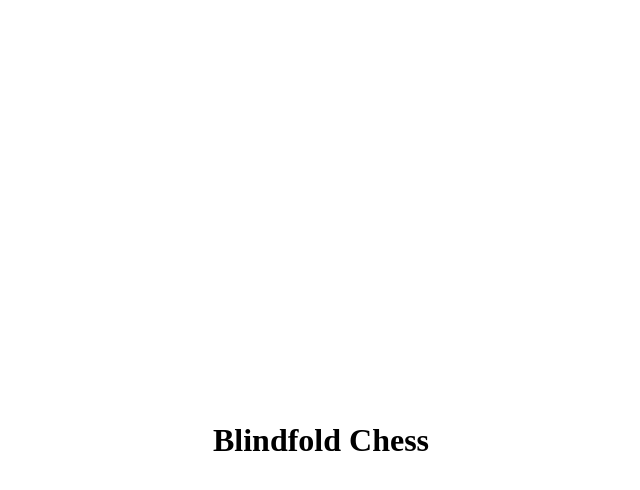
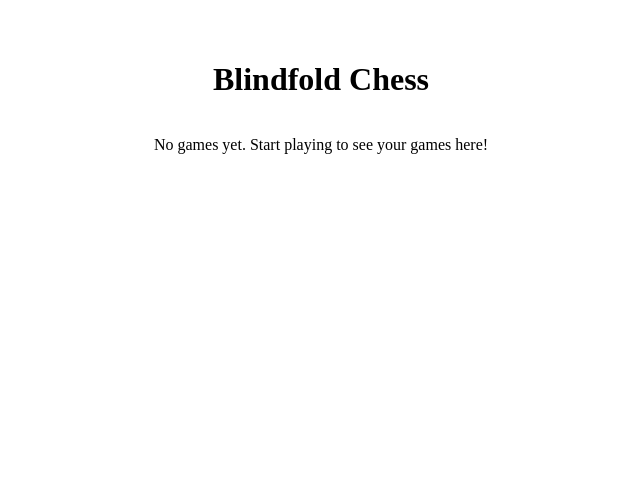
Before and after one commit to checkmate-works/blindfold-chess-deprecated, a React (Vite) app: page / in a window 1280 px wide. Shown: the top 490 px of the page, without its empty margins (319-959 px from the left). Built offline with nearby package versions, Linux system fonts and the light colour scheme.

Commit message:
Add GameList component

```diff
--- /dev/null
+++ b/src/features/home/components/GameList.tsx
@@ -0,0 +1,49 @@
+import { Game } from '../types';
+
+interface GameListProps {
+  games: Game[];
+}
+
+const GameList = ({ games }: GameListProps) => {
+  if (games.length === 0) {
+    return (
+      <div className="flex items-center justify-center p-8 text-gray-500">
+        <p className="text-center">No games yet. Start playing to see your games here!</p>
+      </div>
+    );
+  }
+
+  return (
+    <div className="w-full max-w-4xl mx-auto">
+      <ul className="divide-y divide-gray-200">
+        {games.map((game) => (
+          <li key={game.id} className="py-4 hover:bg-gray-50 transition-colors">
+            <div className="flex flex-col sm:flex-row sm:items-center justify-between px-4">
+              <div className="flex items-center space-x-3">
+                <span className="text-sm text-gray-500">
+                  {new Date(game.createdAt).toLocaleDateString()}
+                </span>
+                {game.result && (
+                  <span className={`px-2 py-1 rounded-full text-xs font-medium ${
+                    game.result === 'win' ? 'bg-green-100 text-green-800' :
+                    game.result === 'loss' ? 'bg-red-100 text-red-800' :
+                    'bg-gray-100 text-gray-800'
+                  }`}>
+                    {game.result.toUpperCase()}
+                  </span>
+                )}
+              </div>
+              <div className="mt-2 sm:mt-0">
+                <span className="text-sm text-gray-600">
+                  {game.moves.length} moves
+                </span>
+              </div>
+            </div>
+          </li>
+        ))}
+      </ul>
+    </div>
+  );
+};
+
+export default GameList;
--- a/src/features/home/components/TopPage.tsx
+++ b/src/features/home/components/TopPage.tsx
@@ -1,7 +1,23 @@
+import { useEffect, useState } from 'react';
+import GameList from './GameList';
+import { Game } from '../types';
+
 const TopPage = () => {
+  const [games, setGames] = useState<Game[]>([]);
+
+  useEffect(() => {
+    const storedGames = localStorage.getItem('blindfoldChessGames');
+    if (storedGames) {
+      setGames(JSON.parse(storedGames));
+    }
+  }, []);
+
   return (
-    <div className="flex min-h-screen items-center justify-center">
-      <h1 className="text-4xl font-bold">Blindfold Chess</h1>
+    <div className="min-h-screen bg-gray-50">
+      <div className="container mx-auto px-4 py-8">
+        <h1 className="text-3xl font-bold text-center mb-8">Blindfold Chess</h1>
+        <GameList games={games} />
+      </div>
     </div>
   );
 };
--- /dev/null
+++ b/src/features/home/types/index.ts
@@ -0,0 +1,6 @@
+export interface Game {
+  id: string;
+  createdAt: string;
+  result?: 'win' | 'loss' | 'draw';
+  moves: string[];
+}
```
